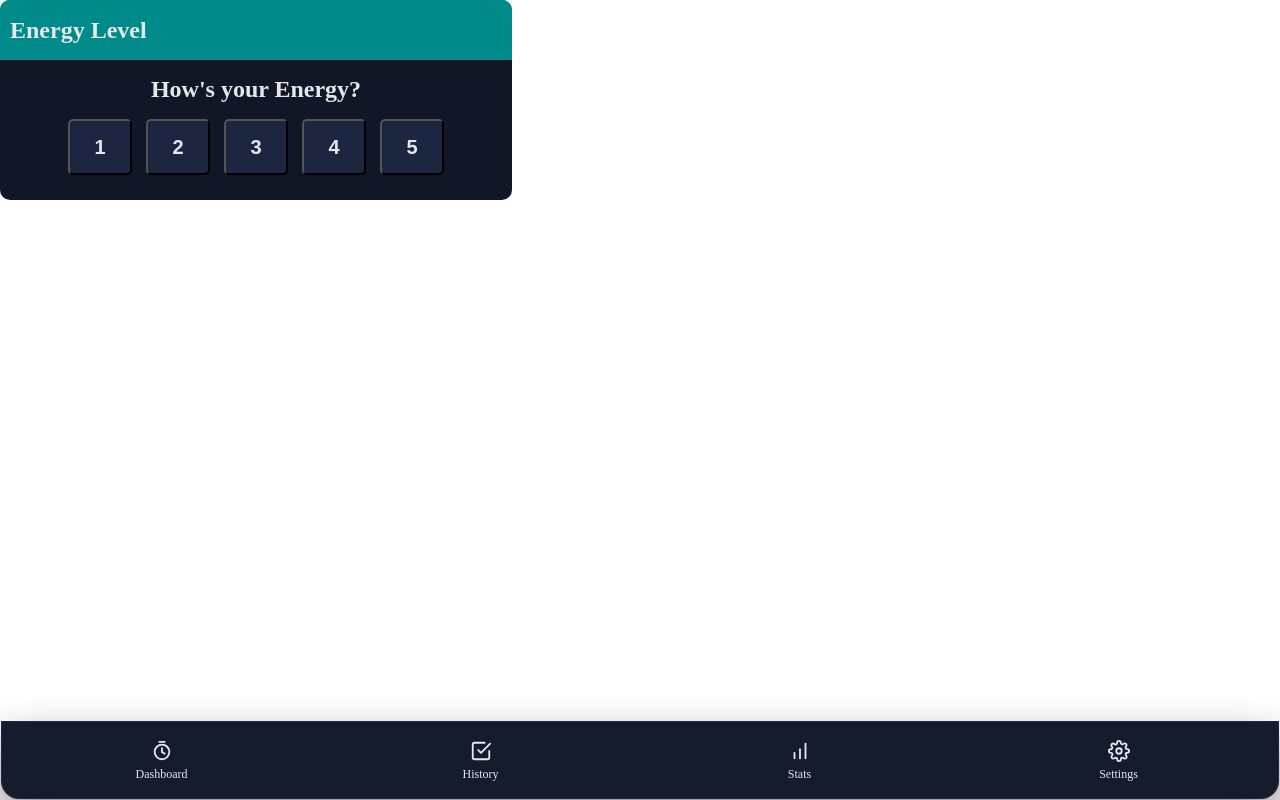
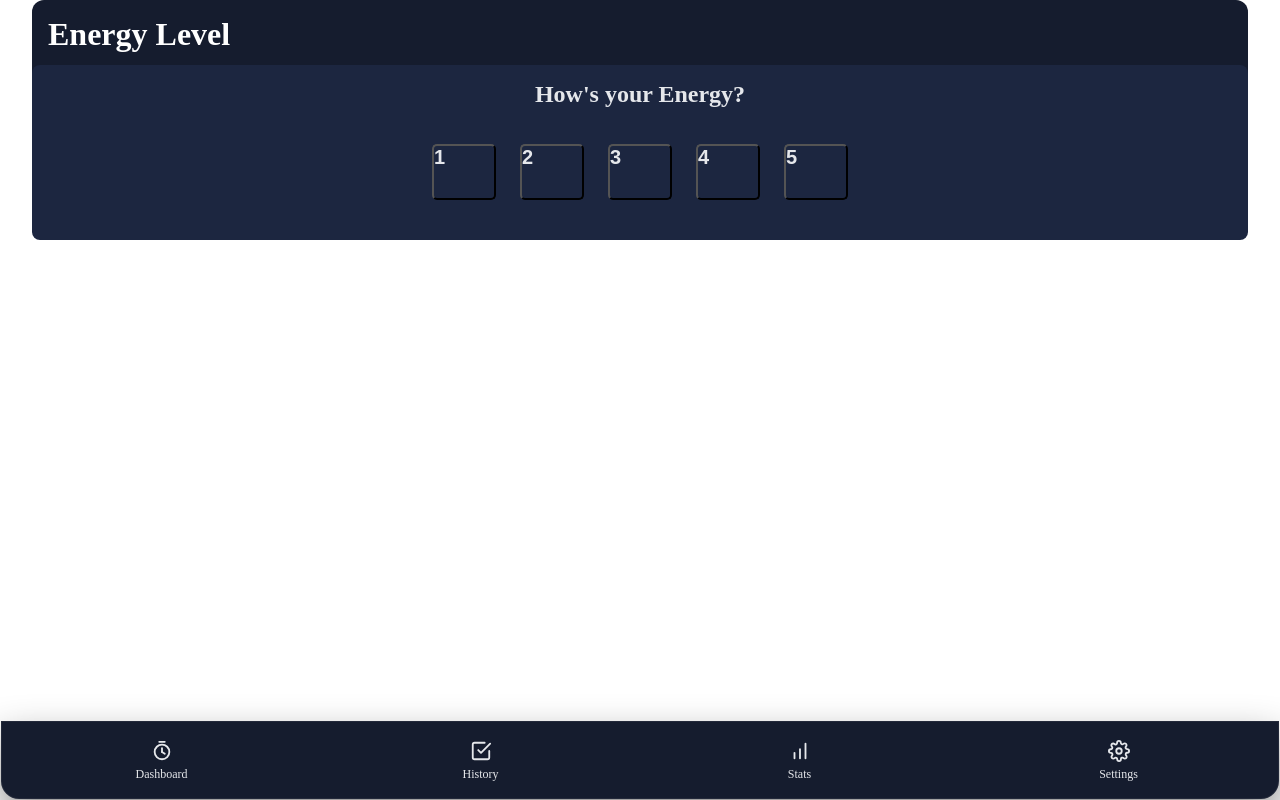
Before and after one commit to Lindsteez/FocusTrack, a React (Vite) app in the folder react/: page / in a window 1280 px wide. Built offline with nearby package versions, Linux system fonts and the light colour scheme.

Commit message:
added card

```diff
--- a/react/src/components/Card.jsx
+++ b/react/src/components/Card.jsx
@@ -17,4 +17,4 @@ function Card({title, children}) {
 }
 
 
-export default Card
+export default Card;
--- a/react/src/components/Card.module.css
+++ b/react/src/components/Card.module.css
@@ -26,6 +26,7 @@
   display: flex;
   align-items: center;
   justify-content: center;
+  flex-direction: column; /* Olivias 'ndring. Need it to the Energy Log */
 }
 
 .card:hover {
--- a/react/src/components/EnergyLog/EnergyBtn.module.css
+++ b/react/src/components/EnergyLog/EnergyBtn.module.css
@@ -1,32 +1,21 @@
-h1 {
-    display: flex;
-    align-items: center;
+h2 {
+    margin: 2vh 0;
+    text-align: center;
     color: var(--text-primary);
-    background-color: darkcyan;
-    border-radius: 10px 10px 0 0;
-    width: 100%;
-    height: 30%;
-    padding-left: 10px;
-    align-self: flex-start;
-    font-size: 3vh;
+    width: 100%
+
 }
 
-h2 {
-    margin: 2vh 0;
-    color: var(--text-primary);
-}
-
-.EnergyDiv {
+.buttons {
     display: flex;
-    flex-direction: column;
-    align-items: center;
-    width: 100%;
-    height: 200px;
-    background-color: var(--bg-app);
-    border-radius: 10px;
+    justify-content: center;
+    gap: 10px;
+    flex-wrap: wrap;
+    padding-bottom: 5vh;
 }
 
 .btnBase {
+    display: flex;
     width: 8vh;
     height: 7vh;
     background-color: var(--card-secondary);
@@ -35,6 +24,7 @@ h2 {
     font-size: 2.5vh;
     font-weight: bold;
     margin: 0 7px;
+    flex-wrap: wrap;
 }
 
 .btnBase:hover {
--- a/react/src/components/EnergyLog/EnergyLog.jsx
+++ b/react/src/components/EnergyLog/EnergyLog.jsx
@@ -1,14 +1,18 @@
-import { useState } from "react"
+import { useState } from "react";
+import Card from '../Card';
 import RateEnergy from "./EnergyBtn";
-import styles from './EnergyBtn.module.css'
+import styles from './EnergyBtn.module.css';
+
 
 function EnergyLog() {
     const [selected, setSelected] = useState(null)
+
     return(
-        <div className={`${styles.EnergyDiv}`}>
-            <h1>Energy Level</h1>
+        <Card title = 'Energy Level'>
+
             <h2>How's your Energy?</h2>
-            <div>
+
+            <div className = {styles.buttons}>
                 {[1,2,3,4,5].map(n => (
                     <RateEnergy
                     key = {n}
@@ -18,7 +22,7 @@ function EnergyLog() {
                     />
                 ))}
             </div>
-        </div>
+        </Card>
     )
 }
 
```
